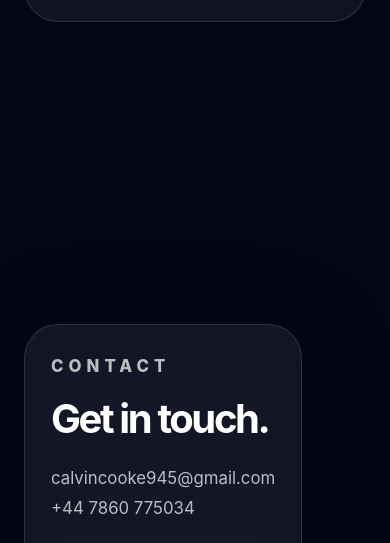
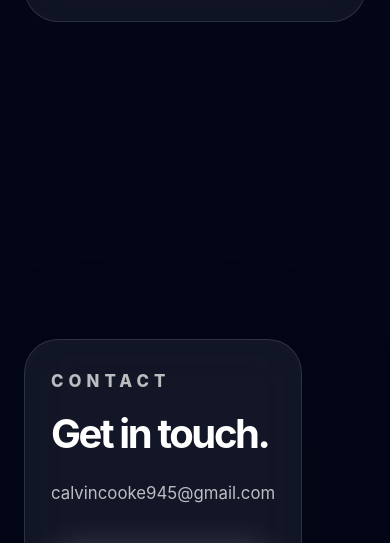
Before and after one commit to cjc945/portfolio-website, a plain HTML site: page index.html in a window 390 px wide. Shown: the part 3443-3986 px from the top of the page. Drawn offline with nearby package versions, Linux system fonts and the light colour scheme.

Commit message:
Remove phone number

```diff
--- a/index.html
+++ b/index.html
@@ -833,8 +833,6 @@
         <h2>Get in touch.</h2>
         <p style="margin-top: 24px;">
           calvincooke945@gmail.com
-          <br/>
-          +44 7860 775034
         </p>
 
         <div class="button-row">
```
